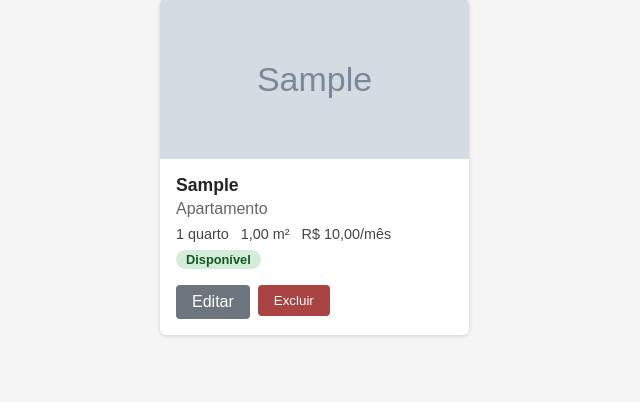
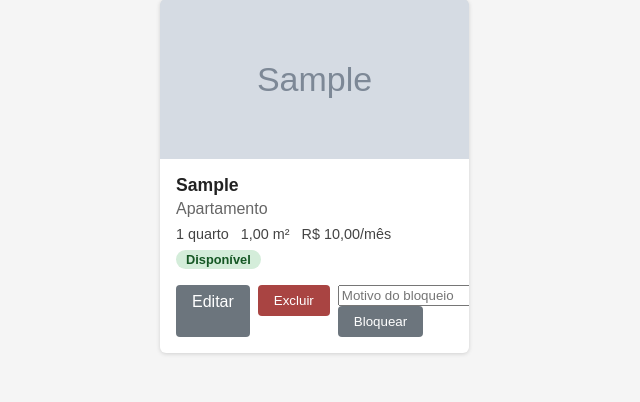
Before and after one commit to crys-k/ProjetoFinal-FULLSTACK, a Django app: page /imoveis/ in a window 1280 px wide. Shown: the part 215-617 px from the top of the page, without its empty margins (0-640 px from the left). Run offline with Django 5.2, Linux system fonts and the light colour scheme; a user stored in the database is signed in; tables that the repository leaves empty hold one stand-in row (values such as "Sample post"); grey boxes marked "Sample" are stand-in pictures.

Commit message:
feat: implementa bloqueio e desbloqueio de imoveis

```diff
--- a/imobiliaria/templates/imobiliaria/_partials/_imovel-card.html
+++ b/imobiliaria/templates/imobiliaria/_partials/_imovel-card.html
@@ -15,6 +15,9 @@
             <li>R$ {{ imovel.valor_aluguel }}/mês</li>
         </ul>
         <span class="imovel-card__status imovel-card__status--{{ imovel.status }}">{{ imovel.get_status_display }}</span>
+        {% if imovel.status == 'indisponivel' and imovel.motivo_bloqueio %}
+            <p class="imovel-card__motivo-bloqueio">Motivo: {{ imovel.motivo_bloqueio }}</p>
+        {% endif %}
     </div>
 
     <div class="imovel-card__acoes">
@@ -23,5 +26,19 @@
             {% csrf_token %}
             <button type="submit" class="botao botao--perigo">Excluir</button>
         </form>
+        {% if user.is_staff %}
+            {% if imovel.status == 'disponivel' %}
+                <form method="post" action="{% url 'imobiliaria:imovel_bloquear' imovel.id %}" class="imovel-card__form-acao">
+                    {% csrf_token %}
+                    <input type="text" name="motivo_bloqueio" placeholder="Motivo do bloqueio" required>
+                    <button type="submit" class="botao botao--secundario">Bloquear</button>
+                </form>
+            {% elif imovel.status == 'indisponivel' %}
+                <form method="post" action="{% url 'imobiliaria:imovel_desbloquear' imovel.id %}" class="imovel-card__form-acao">
+                    {% csrf_token %}
+                    <button type="submit" class="botao botao--secundario">Desbloquear</button>
+                </form>
+            {% endif %}
+        {% endif %}
     </div>
 </div>
--- a/imobiliaria/urls.py
+++ b/imobiliaria/urls.py
@@ -16,6 +16,8 @@ urlpatterns = [
     path('imoveis/novo/', views.imovel_novo, name='imovel_novo'),
     path('imoveis/<int:id>/editar/', views.imovel_editar, name='imovel_editar'),
     path('imoveis/<int:id>/excluir/', views.imovel_excluir, name='imovel_excluir'),
+    path('imoveis/<int:id>/bloquear/', views.imovel_bloquear, name='imovel_bloquear'),
+    path('imoveis/<int:id>/desbloquear/', views.imovel_desbloquear, name='imovel_desbloquear'),
     path('clientes/', views.cliente_lista, name='cliente_lista'),
     path('clientes/novo/', views.cliente_novo, name='cliente_novo'),
     path('clientes/<int:id>/', views.cliente_detalhe, name='cliente_detalhe'),
--- a/imobiliaria/views.py
+++ b/imobiliaria/views.py
@@ -152,6 +152,34 @@ def imovel_excluir(request, id):
 
 
 @login_required
+def imovel_bloquear(request, id):
+    if not request.user.is_staff:
+        messages.error(request, 'Acesso restrito ao administrador.')
+        return redirect('imobiliaria:index')
+    imovel = get_object_or_404(Imovel, pk=id)
+    if request.method == 'POST':
+        if not imovel.pode_bloquear:
+            messages.error(request, 'Imóvel alugado não pode ser bloqueado.')
+        else:
+            motivo = request.POST.get('motivo_bloqueio', '')
+            imovel.bloquear(motivo)
+            messages.success(request, 'Imóvel bloqueado com sucesso.')
+    return redirect('imobiliaria:imovel_lista')
+
+
+@login_required
+def imovel_desbloquear(request, id):
+    if not request.user.is_staff:
+        messages.error(request, 'Acesso restrito ao administrador.')
+        return redirect('imobiliaria:index')
+    imovel = get_object_or_404(Imovel, pk=id)
+    if request.method == 'POST':
+        imovel.desbloquear()
+        messages.success(request, 'Imóvel desbloqueado com sucesso.')
+    return redirect('imobiliaria:imovel_lista')
+
+
+@login_required
 def cliente_lista(request):
     clientes = Cliente.objects.all()
     busca = request.GET.get('busca')
```
